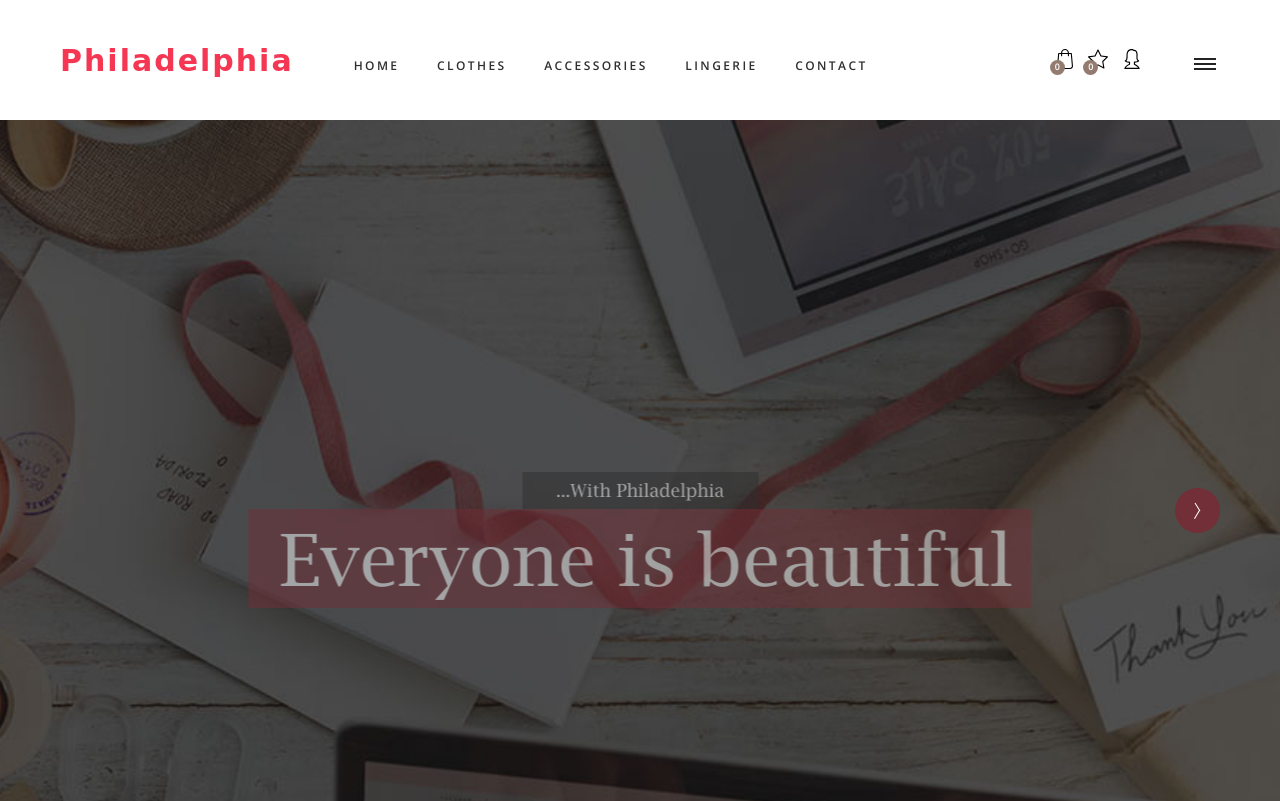
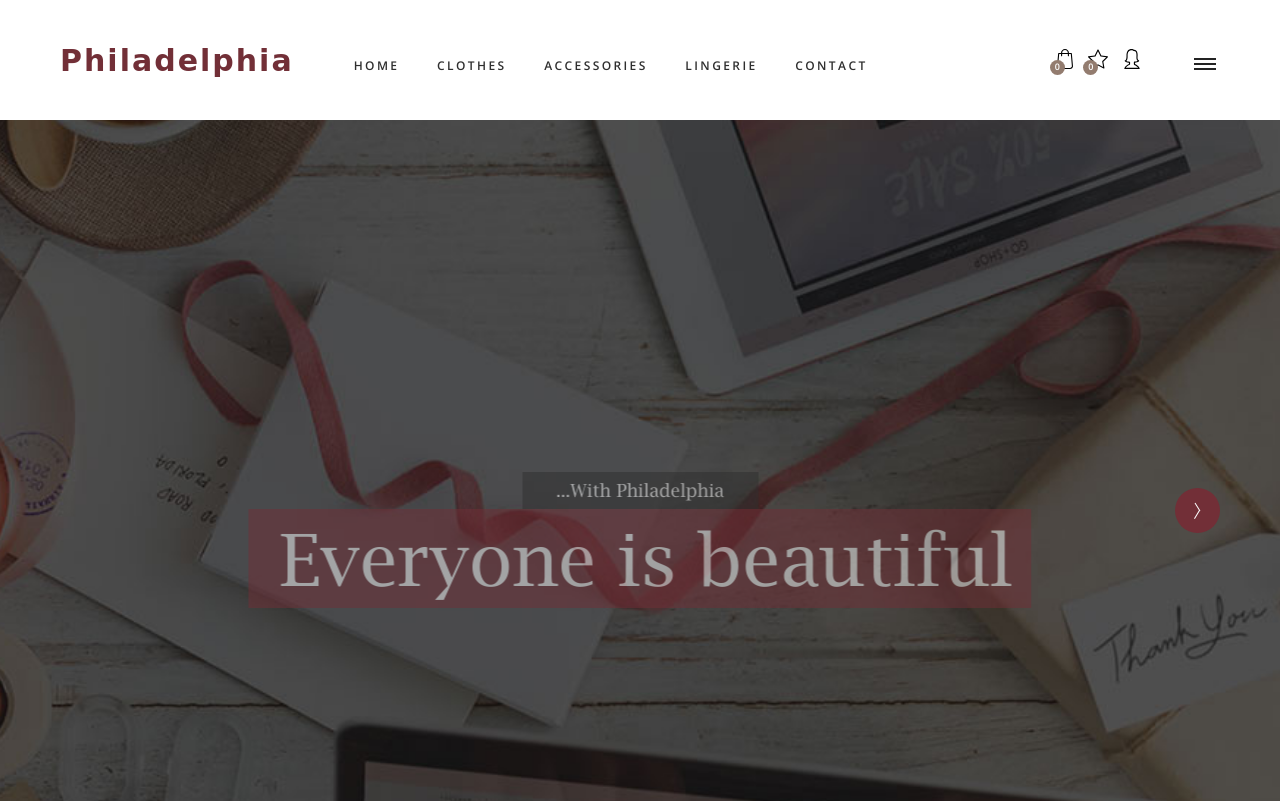
Before and after one commit to DavidOparanti/Philadelphia, a plain HTML site: page index.html in a window 1280 px wide. Shown: the top 801 px of the page. Drawn offline with nearby package versions, Linux system fonts and the light colour scheme.

Commit message:
logo color changed to wine

```diff
--- a/styles/main_styles.css
+++ b/styles/main_styles.css
@@ -338,7 +338,7 @@ section
 {
 	font-family: 'Covered By Your Grace', cursive;
 	font-size: 30px;
-	color:  #f53753;
+	color:  #722f37;
 	font-weight: bold;
 	letter-spacing: 2px;
 }
```
